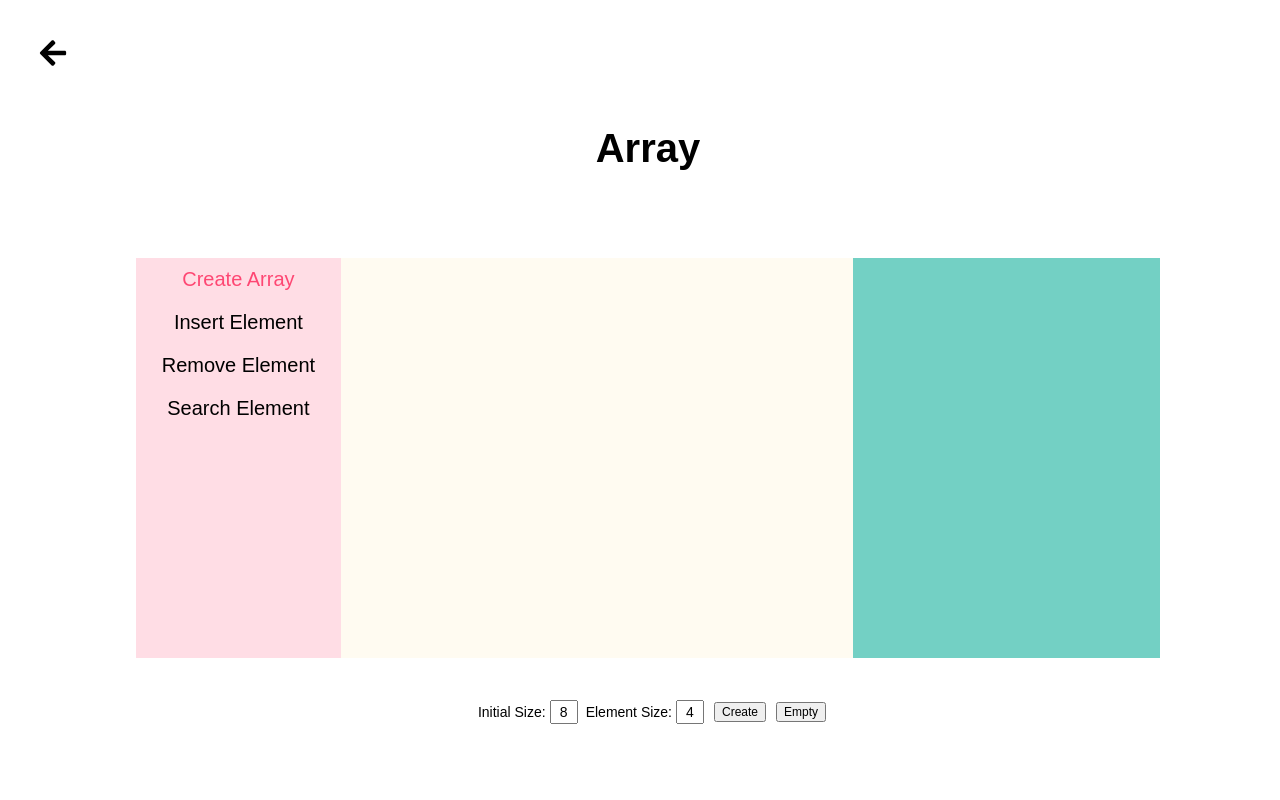
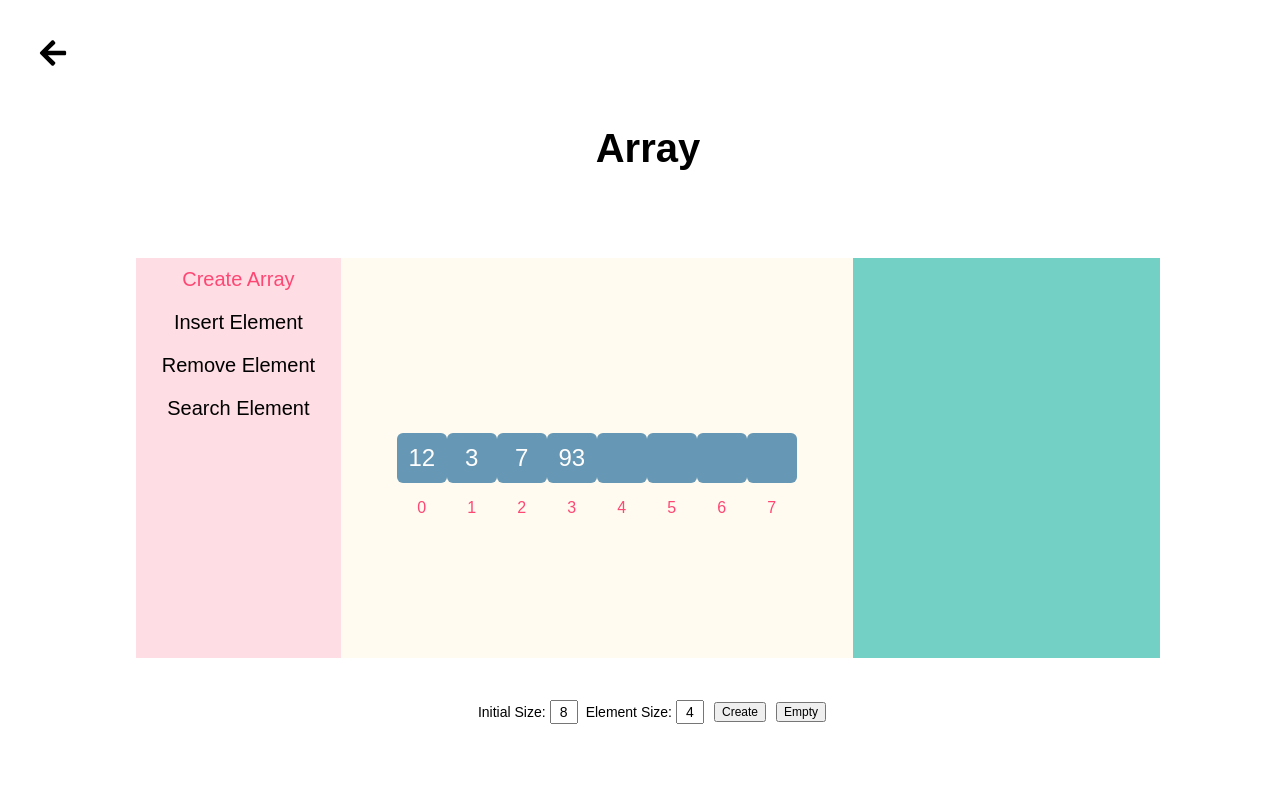
Before and after one commit to ZhangChingYu/AlgoWebsite, a React (Vite) app in the folder algowebsite/: page /array in a window 1280 px wide. Shown: the top 800 px of the page. Built offline with nearby package versions, Linux system fonts and the light colour scheme; a web font is replaced by a local one.

Commit message:
array create fuction

```diff
--- a/algowebsite/package.json
+++ b/algowebsite/package.json
@@ -11,8 +11,8 @@
   },
   "dependencies": {
     "@lottiefiles/react-lottie-player": "^3.5.3",
+    "@react-spring/web": "^9.7.3",
     "@types/react-dom": "^17.0.25",
-    "d3": "^7.8.5",
     "localforage": "^1.10.0",
     "match-sorter": "^6.3.4",
     "react": "^17.0.2",
@@ -20,7 +20,7 @@
     "react-gist": "^1.2.4",
     "react-icons": "^5.0.1",
     "react-router-dom": "^6.22.1",
-    "sort-by": "^1.2.0"
+    "sort-by": "^0.0.2"
   },
   "devDependencies": {
     "@types/react": "^17.0.75",
--- /dev/null
+++ b/algowebsite/src/components/arrayAnim/ArrayAnim.jsx
@@ -0,0 +1,24 @@
+import React from "react";
+import "./arrayAnim.css";
+import { animated, useSpring } from '@react-spring/web';
+
+const ArrayAnim = ({initSize, elemList, insertVal, insertPos, removeVal, searchVal}) => {
+    const entryAnim = useSpring({from:{opacity:0}, to:{opacity:1}});
+
+    const elems = Array.from({ length: initSize }, (_, index) => (
+        <div key={"array_ele_"+index} className="array_anim_elem_wrap">
+            <div className="array_anim_value">{elemList[index]}</div>
+            <p style={{color:"var(--color-red)"}}>{index}</p>
+        </div>
+    ));
+
+    return(
+        <div className="array_anim">
+            <animated.div className="array_anim_wrap" style={entryAnim}>
+                {elems}
+            </animated.div>
+        </div>
+    )
+}
+
+export default ArrayAnim;
--- /dev/null
+++ b/algowebsite/src/components/arrayAnim/arrayAnim.css
@@ -0,0 +1,37 @@
+.array_anim{
+    cursor: default;
+    width: 100%;
+    display: flex;
+    flex-direction: column;
+    align-items: center;
+    justify-content: center;
+}
+
+.array_anim_wrap {
+    display: flex;
+    flex-direction: row;
+    justify-content: center;
+    align-items: center;
+}
+
+.array_anim_elem_wrap {
+    margin-top: 50px;
+    display: flex;
+    flex-direction: column;
+    justify-content: center;
+    align-items: center;
+    font-family: var(--font-en);
+    text-align: center;
+}
+
+.array_anim_value {
+    display: flex;
+    justify-content: center;
+    align-items: center;
+    height: 50px;
+    width: 50px;
+    background-color: var(--color-blue-3);
+    color: white;
+    font-size: 24px;
+    border-radius: 6px;
+}
--- a/algowebsite/src/components/index.js
+++ b/algowebsite/src/components/index.js
@@ -1,2 +1,3 @@
 export { default as CopyRight } from './copyright/CopyRight';
 export { default as GoBackBtn } from './backArrow/BackArrow';
+export { default as ArrayAnim } from './arrayAnim/ArrayAnim';
--- a/algowebsite/src/pages/home/Home.jsx
+++ b/algowebsite/src/pages/home/Home.jsx
@@ -4,7 +4,7 @@ import Logo from '../../assets/Logo.jpg'
 import { Items } from "../../components/home";
 import { CopyRight } from "../../components";
 
-var dData = [{en:"Array", zn:"列隊", link:"array", filename:"ArrayPre.json"}, {en:"Linked List", zn:"鏈表", filename:"LinkedListPre.json"}, {en:"Stacks", zn:"堆棧", filename:"StackPre.json"}, {en:"Queues", zn:"佇列", filename:"QueuePre.json"}, {en:"Hash Table", zn:"散列表", filename:"HashTablePre.json"}, {en:"Trees", zn:"樹", filename:"TreePre.json"}, {en:"Heaps", zn:"堆", filename:"HeapPre.json"}, {en:"Graph", zn:"圖", filename:"GraphPre.json"}];
+var dData = [{en:"Array", zn:"列隊", link:"array", filename:"ArrayPre.json"}, {en:"Linked List", zn:"鏈表", link:"linkedList", filename:"LinkedListPre.json"}, {en:"Stacks", zn:"堆棧", filename:"StackPre.json"}, {en:"Queues", zn:"佇列", filename:"QueuePre.json"}, {en:"Hash Table", zn:"散列表", filename:"HashTablePre.json"}, {en:"Trees", zn:"樹", filename:"TreePre.json"}, {en:"Heaps", zn:"堆", filename:"HeapPre.json"}, {en:"Graph", zn:"圖", filename:"GraphPre.json"}];
 var aData = [{en:"Array", zn:"列隊", link:"array"}, {en:"Linked List", zn:"鏈表"}, {en:"Stacks", zn:"堆棧"}, {en:"Queues", zn:"佇列"}, {en:"Heaps", zn:"堆"}, {en:"Heaps", zn:"堆"}, {en:"Heaps", zn:"堆"}];
 
 const Home = () => {
--- a/algowebsite/src/pages/subPage/array/Array.jsx
+++ b/algowebsite/src/pages/subPage/array/Array.jsx
@@ -1,16 +1,36 @@
-import React, { useState } from "react";
+import React, { useEffect, useRef, useState } from "react";
 import './array.css';
-import { CopyRight } from '../../../components';
+import { CopyRight, ArrayAnim } from '../../../components';
 import Gist from 'react-gist';
 import { FaArrowLeft } from "react-icons/fa";
 import { useNavigate } from "react-router-dom";
 
+var initSize = 8;
+var initEleSize = 4;
 
 const Array = () => {
     const navigator = useNavigate();
 
     const [state, setState] = useState(0);
     const [code, setCode] = useState(0);
+    const [initialSize, setInitialSize] = useState(initSize);
+    const [initialEleSize, setInitialEleSize] = useState(initEleSize);
+    // for anim
+    const [aInitSize, setAInitSize] = useState(initSize);
+    const [elemList, setElemList] = useState([12, 3, 7, 93, null, null, null, null]);
+
+    const handleCreate = () => {
+        const list = [];
+        if(initialSize<initialEleSize){
+            alert("Element Size must not exceeds Array Size!")
+        }else{
+            for (let i = 0; i < initialSize; i++) {
+                list.push(i<initialEleSize?(Math.floor(Math.random() * 100) + 1):null);
+            }
+            setAInitSize(initialSize);
+            setElemList(list);
+        }
+    }
 
     return(
         <div className="subpage">
@@ -29,8 +49,8 @@ const Array = () => {
                             <div className="subpage_menu_item" style={state===2?{color:"var(--color-red)"}:{}} onClick={()=>{setState(2)}}>Remove Element</div>
                             <div className="subpage_menu_item" style={state===3?{color:"var(--color-red)"}:{}} onClick={()=>{setState(3)}}>Search Element</div>
                         </div>
-                        <div className="subpage_anim">
-
+                        <div className="subpage_anim" >
+                            <ArrayAnim initSize={aInitSize} elemList={elemList}/>
                         </div>
                         <div className="subpage_intro">
 
@@ -39,34 +59,24 @@ const Array = () => {
                     <div className="subpage_interact">
                         {state===0&&<div className="array_interact">
                             <p className="subpage_interact_p">Initial Size: </p>
-                            <input defaultValue={8} />
+                            <input defaultValue={initSize} onChange={(input)=>{setInitialSize(input.target.value)}}/>
                             <p className="subpage_interact_p">Element Size: </p>
-                            <input defaultValue={4} />
-                            <button className="subpage_btn">
-                                Create
-                            </button>
-                            <button className="subpage_btn">
-                                Empty
-                            </button>
+                            <input defaultValue={initEleSize} onChange={(input)=>{setInitialEleSize(input.target.value)}}/>
+                            <button className="subpage_btn" onClick={handleCreate}>Create</button>
+                            <button className="subpage_btn">Empty</button>
                         </div>}
                         {state===1&&<div className="array_interact">
                             <p className="subpage_interact_p">Insert Number: </p>
                             <input defaultValue={3} />
                             <p className="subpage_interact_p">Position: </p>
                             <input defaultValue={0} />
-                            <button className="subpage_btn">
-                                Insert
-                            </button>
-                            <button className="subpage_btn">
-                                Append
-                            </button>
+                            <button className="subpage_btn">Insert</button>
+                            <button className="subpage_btn">Append</button>
                         </div>}
                         {state===2&&<div className="array_interact">
                             <p className="subpage_interact_p">Remove Element: </p>
                             <input defaultValue={3} />
-                            <button className="subpage_btn">
-                                Remove
-                            </button>
+                            <button className="subpage_btn">Remove</button>
                         </div>}
                         {state===3&&<div className="array_interact">
                             <p className="subpage_interact_p">Search Element: </p>
--- a/algowebsite/src/pages/subPage/array/array.css
+++ b/algowebsite/src/pages/subPage/array/array.css
@@ -104,6 +104,7 @@
     align-items: center;
     height: 400px;
     background-color: var(--color-yellow-4);
+    overflow: auto;
 }
 
 .subpage_intro {
--- a/algowebsite/src/pages/subPage/linkedList/LinkedList.jsx
+++ b/algowebsite/src/pages/subPage/linkedList/LinkedList.jsx
@@ -1,9 +1,22 @@
-import React from "react";
+import React, { useState } from "react";
 import "./linkedList.css";
+import { useSpring, animated } from '@react-spring/web';
 
 const LinkedList = () => {
+    const [isToggle, setToggle] = useState(false);
+    const fade = useSpring({
+        //opacity: isToggle?1:0,
+        backgroundColor: isToggle?"yellow":"green",
+        height: isToggle?"100px":"400px"
+    })
+
     return(
-        <div>Linked List</div>
+        <div className="linkedList" style={fade}>
+            <animated.div style={fade}>
+                <div style={{height:'100px', width:'100px', backgroundColor:"black"}}></div>
+            </animated.div>
+            <button onClick={()=>setToggle(!isToggle)}>Toggle</button>
+        </div>
     )
 }
 
```
Also changed, not shown: 1 other file (tests, documents, lock files or other folders).
